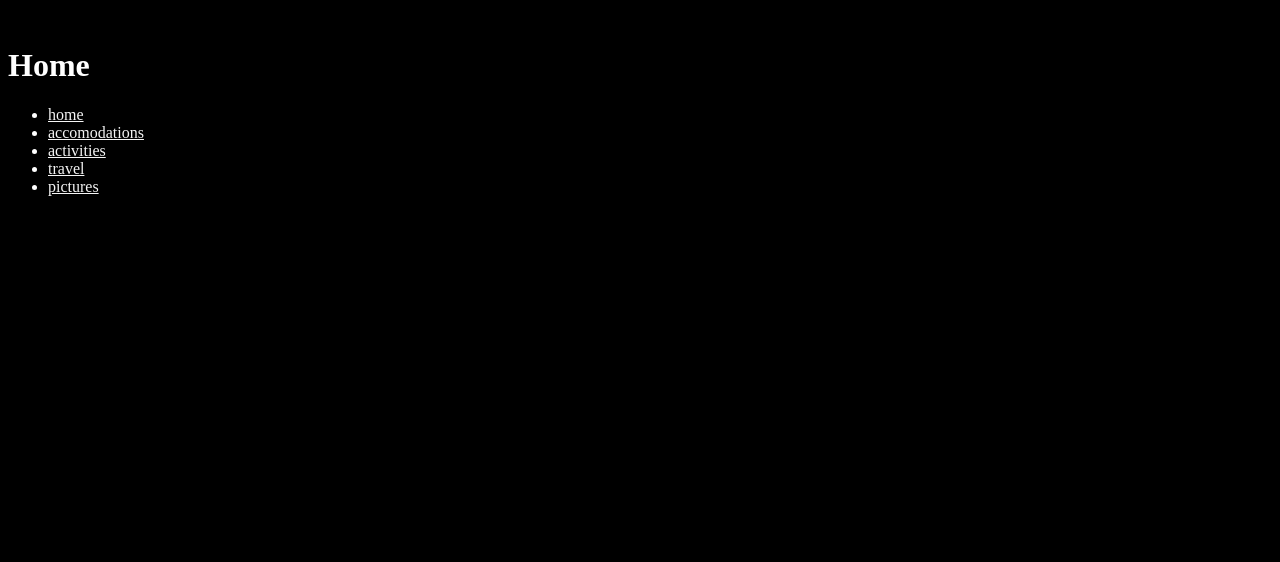
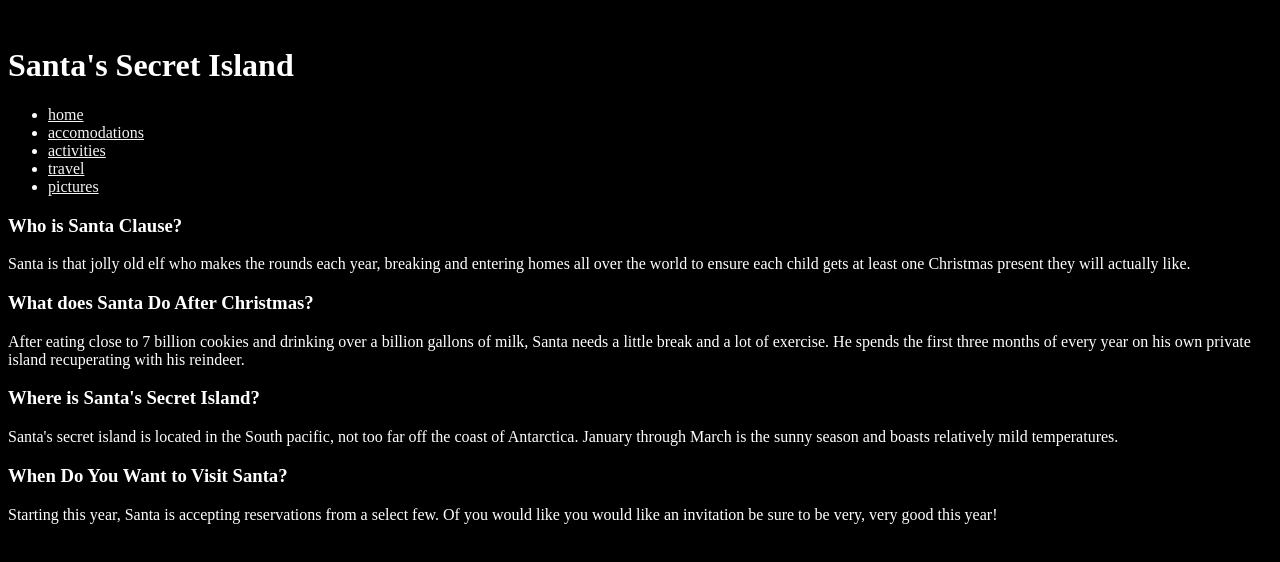
Before and after one commit to karenfreemansmith/LHP-IntroWk1-PrivateResort, a plain HTML site: page index.html in a window 1280 px wide. Drawn offline with Linux system fonts and the light colour scheme.

Commit message:
added text to index page

```diff
--- a/index.html
+++ b/index.html
@@ -2,11 +2,11 @@
 ﻿<html>
   <head>
     <meta charset="utf-8">
-    <title>Home</title>
+    <title>Santa's Secret Island</title>
     <link href="css/style.css" rel="stylesheet">
   </head>
   <body>
-    <h1>Home</h1>
+    <h1>Santa's Secret Island</h1>
     <ul>
       <li><a href="index.html">home</a></li>
       <li><a href="accomodations.html">accomodations</a></li>
@@ -14,5 +14,13 @@
       <li><a href="travel.html">travel</a></li>
       <li><a href="pictures.html">pictures</a></li>
     </ul>
+    <h3>Who is Santa Clause?</h3>
+    <p>Santa is that jolly old elf who makes the rounds each year, breaking and entering homes all over the world to ensure each child gets at least one Christmas present they will actually like.</p>
+    <h3>What does Santa Do After Christmas?</h3>
+    <p>After eating close to 7 billion cookies and drinking over a billion gallons of milk, Santa needs a little break and a lot of exercise. He spends the first three months of every year on his own private island recuperating with his reindeer.</p>
+    <h3>Where is Santa's Secret Island?</h3>
+    <p>Santa's secret island is located in the South pacific, not too far off the coast of Antarctica. January through March is the sunny season and boasts relatively mild temperatures.</p>
+    <h3>When Do You Want to Visit Santa?</h3>
+    <p>Starting this year, Santa is accepting reservations from a select few. Of you would like you would like an invitation be sure to be very, very good this year!</p>
   </body>
 </html>
```
